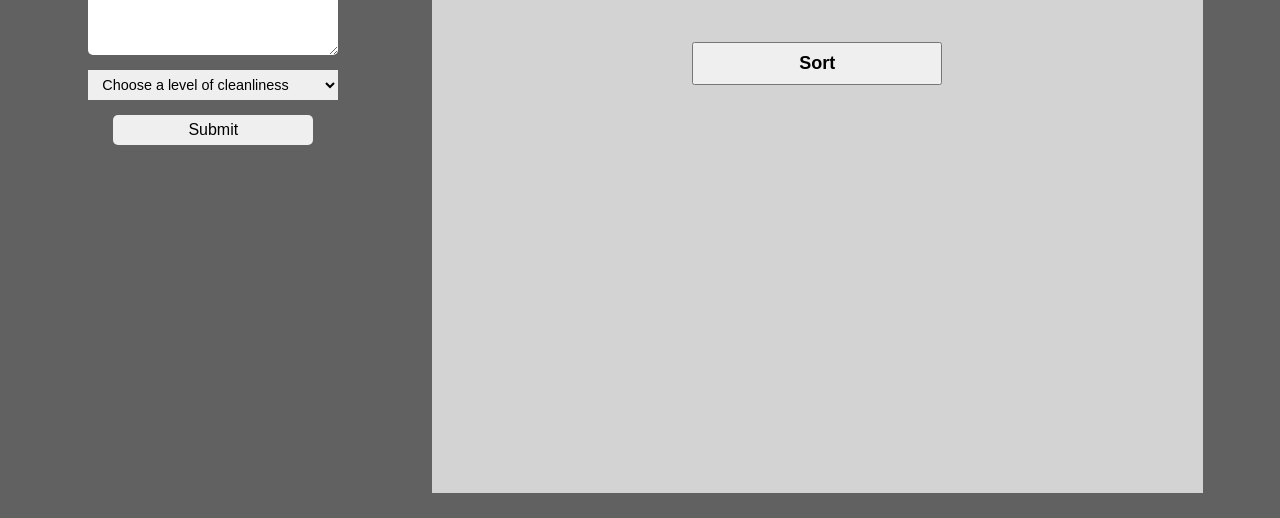
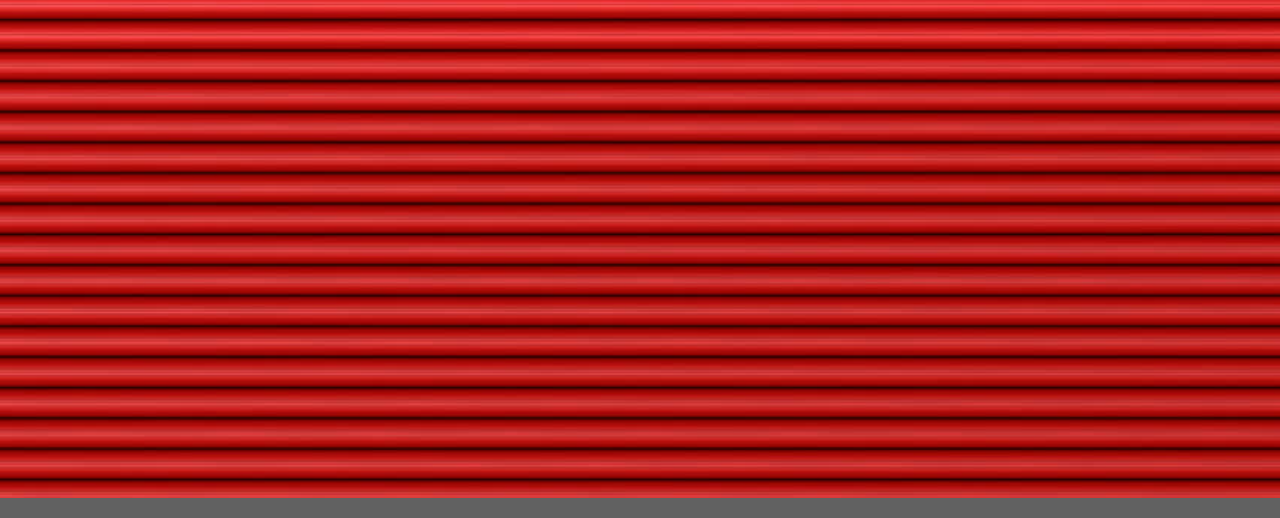
Before and after one commit to tlgreg86/garage-bin, a website: page public/index.html in a window 1280 px wide. Shown: the part 282-800 px from the top of the page. Drawn offline with nearby package versions, Linux system fonts and the light colour scheme; no server answers.

Commit message:
Add styling and animation for garage door

```diff
--- a/public/styles.css
+++ b/public/styles.css
@@ -54,6 +54,20 @@ span {
   display: flex;
   height: 100%;
   width: 100%;
+}
+
+.door {
+  position: absolute;
+  width: 100%;
+  height: 80%;
+  top: 140px;
+  background-image: url(./door.jpg);
+  background-size: cover;
+  transition: 5000ms;
+}
+
+.door.open {
+  top: -60%;
 }
 
 .form-wrapper {
```
